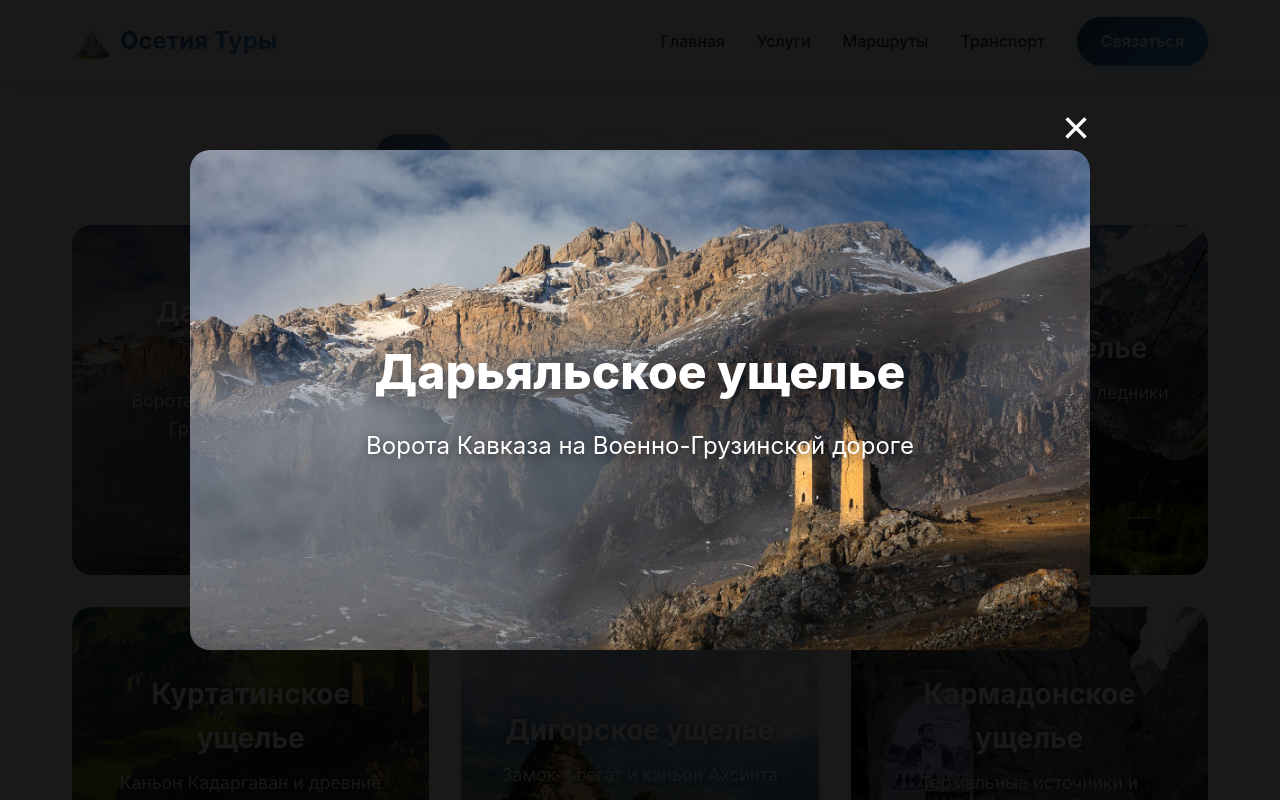
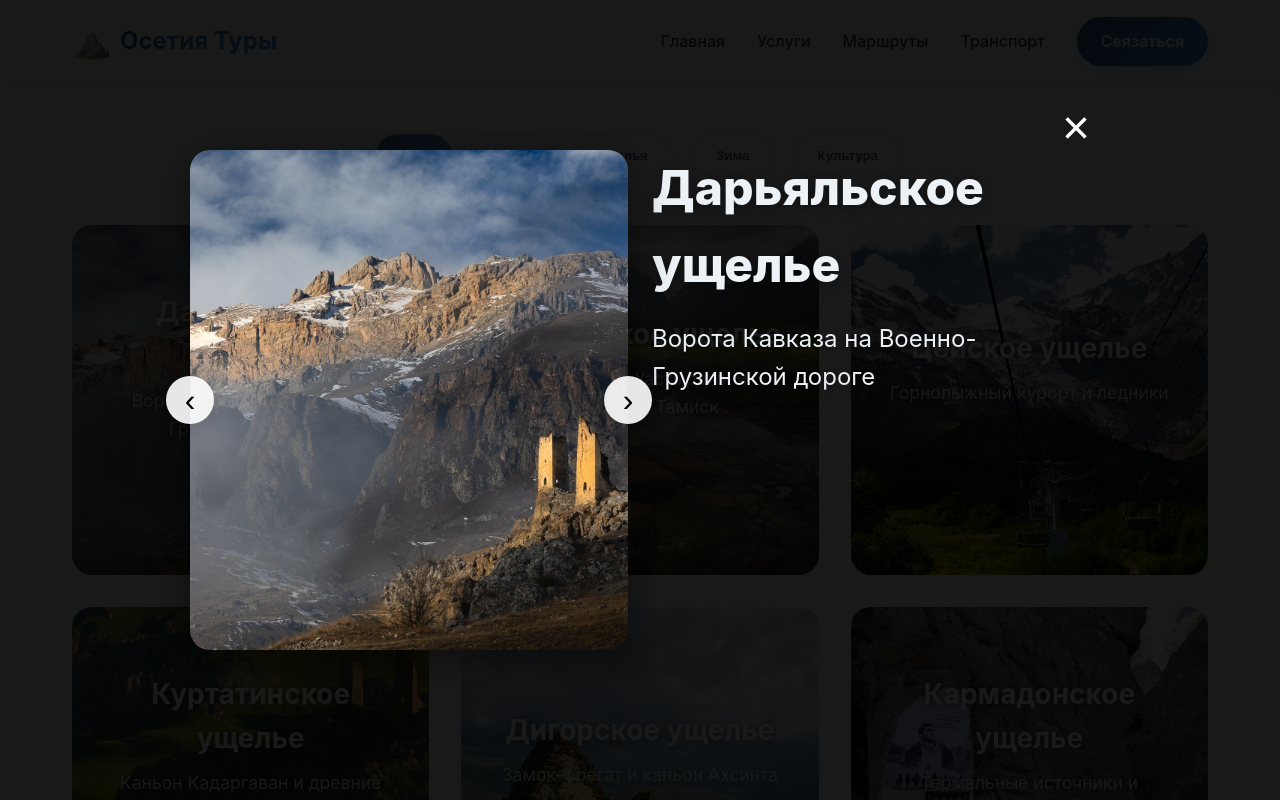
Before and after one commit to Equipoise7/vue-tour-osetia, a Vue app: page / in a window 1280 px wide. Both pictures are taken after a click on the element 250 px from the left and 2783 px from the top of the page. Shown: the part 2383-3183 px from the top of the page. Built offline with nearby package versions, Linux system fonts and the light colour scheme.

Commit message:
Fix(gallery): prevent background scroll when modal is open

```diff
--- a/src/components/Gallery.vue
+++ b/src/components/Gallery.vue
@@ -1,5 +1,5 @@
 <script setup>
-import { ref } from 'vue'
+import { ref, computed, watch, onBeforeUnmount } from 'vue'
 
 const activeCategory = ref('all')
 const selectedImage = ref(null)
@@ -58,7 +58,13 @@ const images = [
     category: 'gorges',
     title: 'Кармадонское ущелье',
     description: 'Термальные источники и минеральные воды',
+    longDescription: 'Кармадонское ущелье — одно из самых живописных мест Северной Осетии. Здесь расположены минеральные источники, живописные скалы и чистые родники. Маршрут подходит для однодневных и многодневных прогулок, с возможностью отдыха у термальных источников и фотостопов у ключевых видов.',
     image: '/vue-tour-osetia/images/karmadon.jpeg',
+    photos: [
+      '/vue-tour-osetia/images/karmadon.jpeg',
+      '/vue-tour-osetia/images/fiagdon.jpg',
+      '/vue-tour-osetia/images/ceiskoe.jpg'
+    ],
     color: '#38b2ac'
   },
   {
@@ -90,13 +96,56 @@ const filterImages = (category) => {
   }
 }
 
+const currentPhotoIndex = ref(0)
+
 const openImage = (image) => {
   selectedImage.value = image
+  currentPhotoIndex.value = 0
 }
 
 const closeImage = () => {
   selectedImage.value = null
 }
+
+const selectedPhoto = computed(() => {
+  if (!selectedImage.value) return ''
+  if (selectedImage.value.photos && selectedImage.value.photos.length) {
+    return selectedImage.value.photos[currentPhotoIndex.value]
+  }
+  return selectedImage.value.image
+})
+
+const nextPhoto = () => {
+  if (!selectedImage.value || !selectedImage.value.photos) return
+  currentPhotoIndex.value = (currentPhotoIndex.value + 1) % selectedImage.value.photos.length
+}
+
+const prevPhoto = () => {
+  if (!selectedImage.value || !selectedImage.value.photos) return
+  currentPhotoIndex.value = (currentPhotoIndex.value - 1 + selectedImage.value.photos.length) % selectedImage.value.photos.length
+}
+
+const goToPhoto = (i) => {
+  if (!selectedImage.value || !selectedImage.value.photos) return
+  currentPhotoIndex.value = i
+}
+
+// Prevent body scroll when modal is open
+watch(selectedImage, (val) => {
+  if (val) {
+    document.documentElement.style.overflow = 'hidden'
+    document.body.style.overflow = 'hidden'
+  } else {
+    document.documentElement.style.overflow = ''
+    document.body.style.overflow = ''
+  }
+})
+
+onBeforeUnmount(() => {
+  // cleanup in case component is unmounted while modal is open
+  document.documentElement.style.overflow = ''
+  document.body.style.overflow = ''
+})
 </script>
 
 <template>
@@ -145,17 +194,38 @@ const closeImage = () => {
       <div v-if="selectedImage" class="modal" @click="closeImage">
         <div class="modal-content" @click.stop>
           <button class="close-btn" @click="closeImage">&times;</button>
+
+          <div class="modal-body">
+            <div class="modal-gallery">
+              <button class="nav-arrow left" @click="prevPhoto">‹</button>
               <div
-            class="modal-image"
+                class="modal-main-image"
                 :style="{
-              backgroundImage: `url(${selectedImage.image})`,
+                  backgroundImage: `url(${selectedPhoto})`,
                   backgroundSize: 'cover',
                   backgroundPosition: 'center'
                 }"
-          >
+              ></div>
+              <button class="nav-arrow right" @click="nextPhoto">›</button>
+            </div>
+
+            <div class="modal-info">
               <h2 class="modal-title">{{ selectedImage.title }}</h2>
-            <p class="modal-description">{{ selectedImage.description }}</p>
+              <p class="modal-description">{{ selectedImage.longDescription || selectedImage.description }}</p>
+
+              <div v-if="selectedImage.photos && selectedImage.photos.length" class="modal-thumbs">
+                <img
+                  v-for="(p, idx) in selectedImage.photos"
+                  :key="idx"
+                  :src="p"
+                  :class="{ active: idx === currentPhotoIndex }"
+                  @click="goToPhoto(idx)"
+                  alt="thumbnail"
+                />
               </div>
+            </div>
+          </div>
+
         </div>
       </div>
     </transition>
@@ -338,6 +408,74 @@ const closeImage = () => {
   color: white;
 }
 
+/* Modal gallery layout */
+.modal-body {
+  display: grid;
+  grid-template-columns: 1fr 1fr;
+  gap: 1.5rem;
+}
+
+.modal-gallery {
+  position: relative;
+  display: flex;
+  align-items: center;
+  justify-content: center;
+}
+
+.modal-main-image {
+  width: 100%;
+  height: 500px;
+  border-radius: 20px;
+  background-size: cover;
+  background-position: center;
+  box-shadow: 0 10px 40px rgba(0,0,0,0.5);
+}
+
+.nav-arrow {
+  position: absolute;
+  top: 50%;
+  transform: translateY(-50%);
+  background: rgba(255,255,255,0.9);
+  border: none;
+  width: 48px;
+  height: 48px;
+  border-radius: 50%;
+  font-size: 2rem;
+  cursor: pointer;
+  display: flex;
+  align-items: center;
+  justify-content: center;
+  box-shadow: 0 6px 20px rgba(0,0,0,0.2);
+}
+
+.nav-arrow.left { left: -24px }
+.nav-arrow.right { right: -24px }
+
+.modal-info {
+  color: #edf2f7;
+}
+
+.modal-thumbs {
+  display: flex;
+  gap: 0.5rem;
+  margin-top: 1rem;
+}
+
+.modal-thumbs img {
+  width: 64px;
+  height: 48px;
+  object-fit: cover;
+  border-radius: 8px;
+  cursor: pointer;
+  opacity: 0.8;
+  border: 2px solid transparent;
+}
+
+.modal-thumbs img.active {
+  opacity: 1;
+  border-color: #4299e1;
+}
+
 .modal-title {
   font-size: 3rem;
   font-weight: 800;
@@ -382,16 +520,41 @@ const closeImage = () => {
     grid-template-columns: 1fr;
   }
 
-  .modal-image {
-    height: 400px;
+  /* На мобильных: показываем фото сначала, затем описание */
+  .modal-body {
+    display: block;
+  }
+
+  .modal-gallery {
+    margin-bottom: 1rem;
+  }
+
+  .modal-main-image {
+    height: 320px;
+    border-radius: 12px;
+    background-position: center top;
+  }
+
+  .modal-thumbs {
+    gap: 0.5rem;
+    overflow-x: auto;
+    padding-bottom: 0.5rem;
+  }
+
+  .nav-arrow {
+    display: none; /* стрелки не нужны на узком экране, используем миниатюры и свайп */
+  }
+
+  .modal-info {
+    margin-top: 0.5rem;
   }
 
   .modal-title {
-    font-size: 2rem;
+    font-size: 1.6rem;
   }
 
   .modal-description {
-    font-size: 1.2rem;
+    font-size: 1rem;
   }
 }
 </style>
```
Lines whose indentation alone changed are shown as unchanged.
